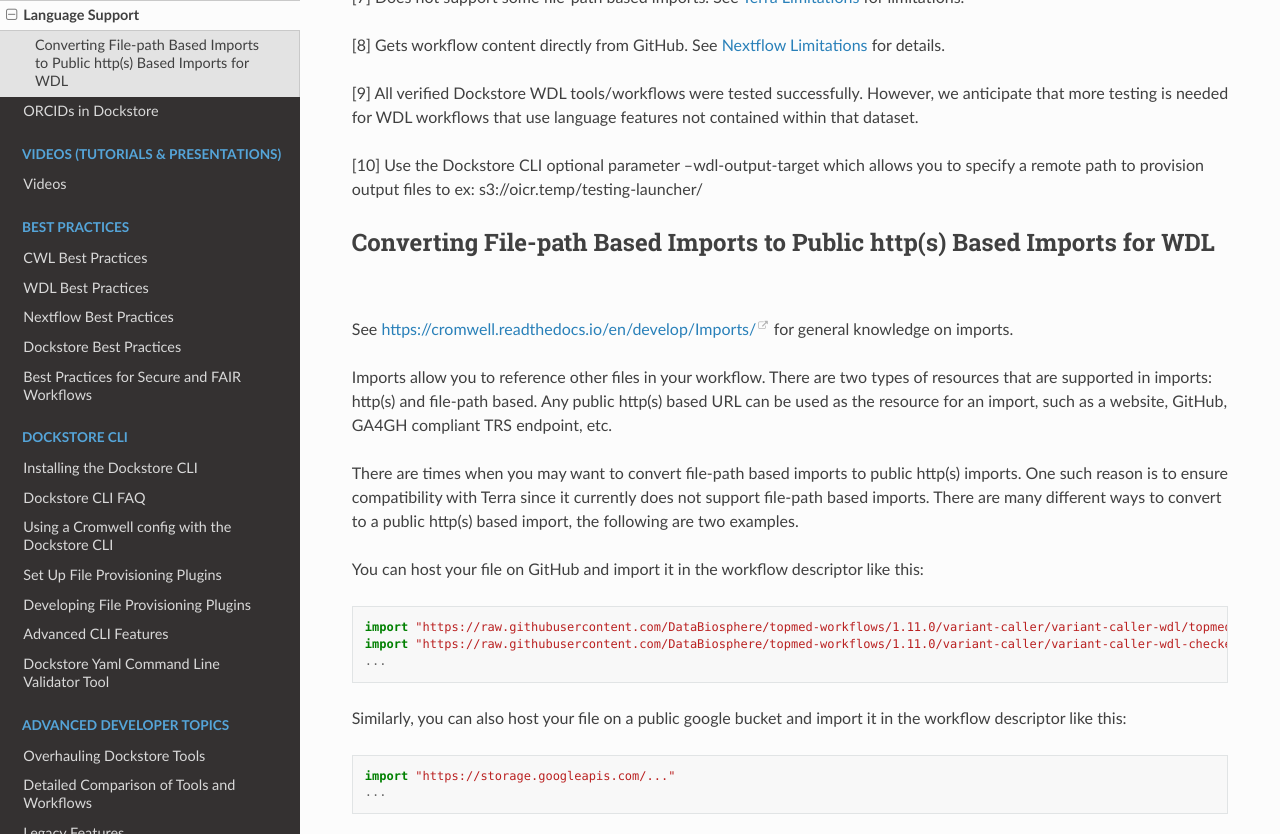
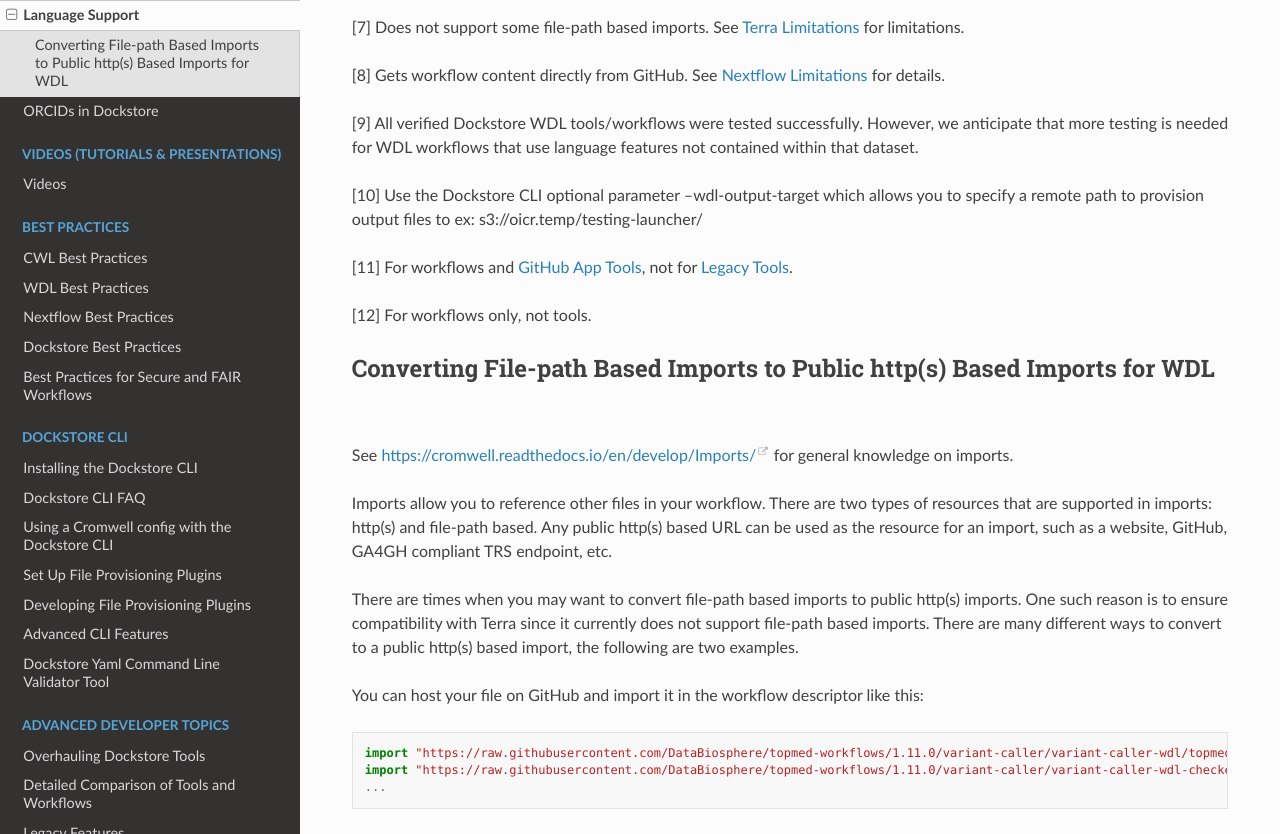
Before and after one commit to dockstore/dockstore-documentation, a Sphinx documentation site: the page built from docs/end-user-topics/language-support.rst, in a window 1280 px wide and 900 px high, scrolled down 1435 px, cut to the strip 0-834 px from the top of the window. Built offline with Sphinx 7.4.7 and the Read the Docs theme 2.0.0, drawn with Linux system fonts in a browser that asks for light colours; some of the changed text lies outside the part shown.

Commit message:
Describe Open Data
dockstore/dockstore#5402

While writing it, noticed that the notifications link in the
language support table did not work; fixed that.

```diff
--- a/docs/_static/language-support.html
+++ b/docs/_static/language-support.html
@@ -104,6 +104,13 @@
             <td style="background-color:#dff0d8; padding: 5px;">Yes</td>
         </tr>
         <tr style="border-top: 1px solid #ddd; ">
+            <td style="padding: 5px;"><a href="../faq.html#what-is-an-open-tool-or-workflow">Open Data</a></td>
+            <td style="background-color:#dff0d8; padding: 5px;">Yes <sup>11</sup></td>
+            <td style="background-color:#dff0d8; padding: 5px;">Yes<sup>12</sup></td>
+            <td style="background-color:lightgray; padding: 5px;">No</td>
+            <td style="background-color:lightgray; padding: 5px;">No</td>
+        </tr>
+        <tr style="border-top: 1px solid #ddd; ">
             <th style="padding: 5px;">Dockstore CLI</th>
             <th style="padding: 5px;"></th>
             <th style="padding: 5px;"></th>
@@ -192,7 +199,7 @@
             <td style="background-color:lightgray; padding: 5px;">No</td>
         </tr>
         <tr style="border-top: 1px solid #ddd; ">
-            <td style="padding: 5px;"><a href="../advanced-topics/advanced-features.html#notifications">Notifications</a></td>
+            <td style="padding: 5px;"><a href="../advanced-topics/dockstore-cli/advanced-features.html#notifications">Notifications</a></td>
             <td style="background-color:#dff0d8; padding: 5px;">Yes</td>
             <td style="background-color:#dff0d8; padding: 5px;">Yes</td>
             <td style="background-color:lightgray; padding: 5px;">No</td>
--- a/docs/advanced-topics/dockstore-tools-overhaul.rst
+++ b/docs/advanced-topics/dockstore-tools-overhaul.rst
@@ -12,6 +12,8 @@
 
 .. include:: /advanced-topics/legacy/table--legtool-vs-ghatool.rst
 
+
+.. _legacy_tools:
 
 Dockstore Tools Prior to 1.12 (Legacy Tools)
 --------------------------------------------
--- a/docs/end-user-topics/language-support.rst
+++ b/docs/end-user-topics/language-support.rst
@@ -39,6 +39,10 @@
 
 [10] Use the Dockstore CLI optional parameter --wdl-output-target which allows you to specify a remote path to provision output files to ex: s3://oicr.temp/testing-launcher/
 
+[11] For workflows and :ref:`GitHub App Tools <what-is-an-open-tool-or-workflow>`, not for :ref:`Legacy Tools <legacy_tools>`.
+
+[12] For workflows only, not tools.
+
 
 .. _converting-file-path-based-imports-to-public-http-s-based-imports-for-wdl:
 
```
Also changed, not shown: docs/faq.rst (+13 -0 lines).
